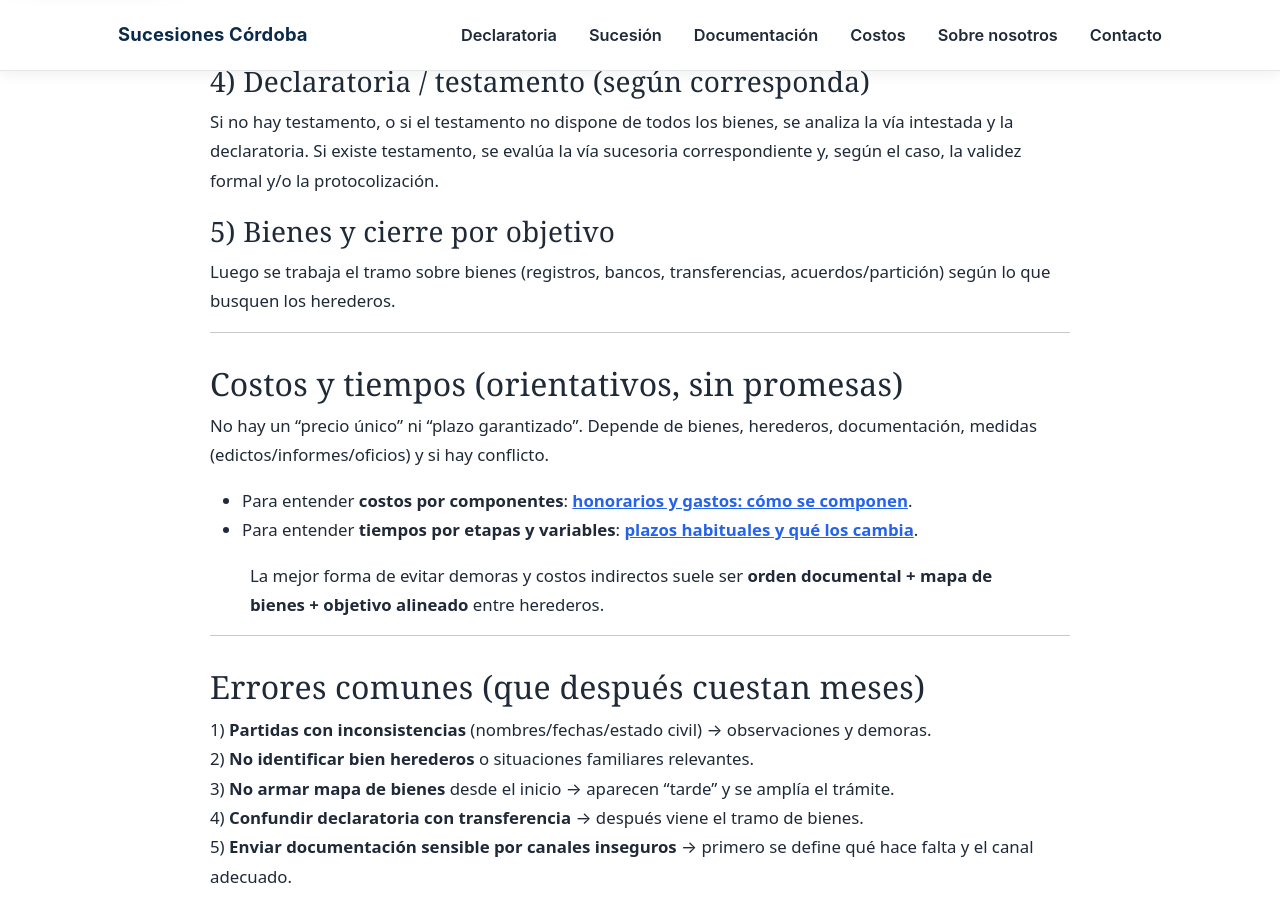
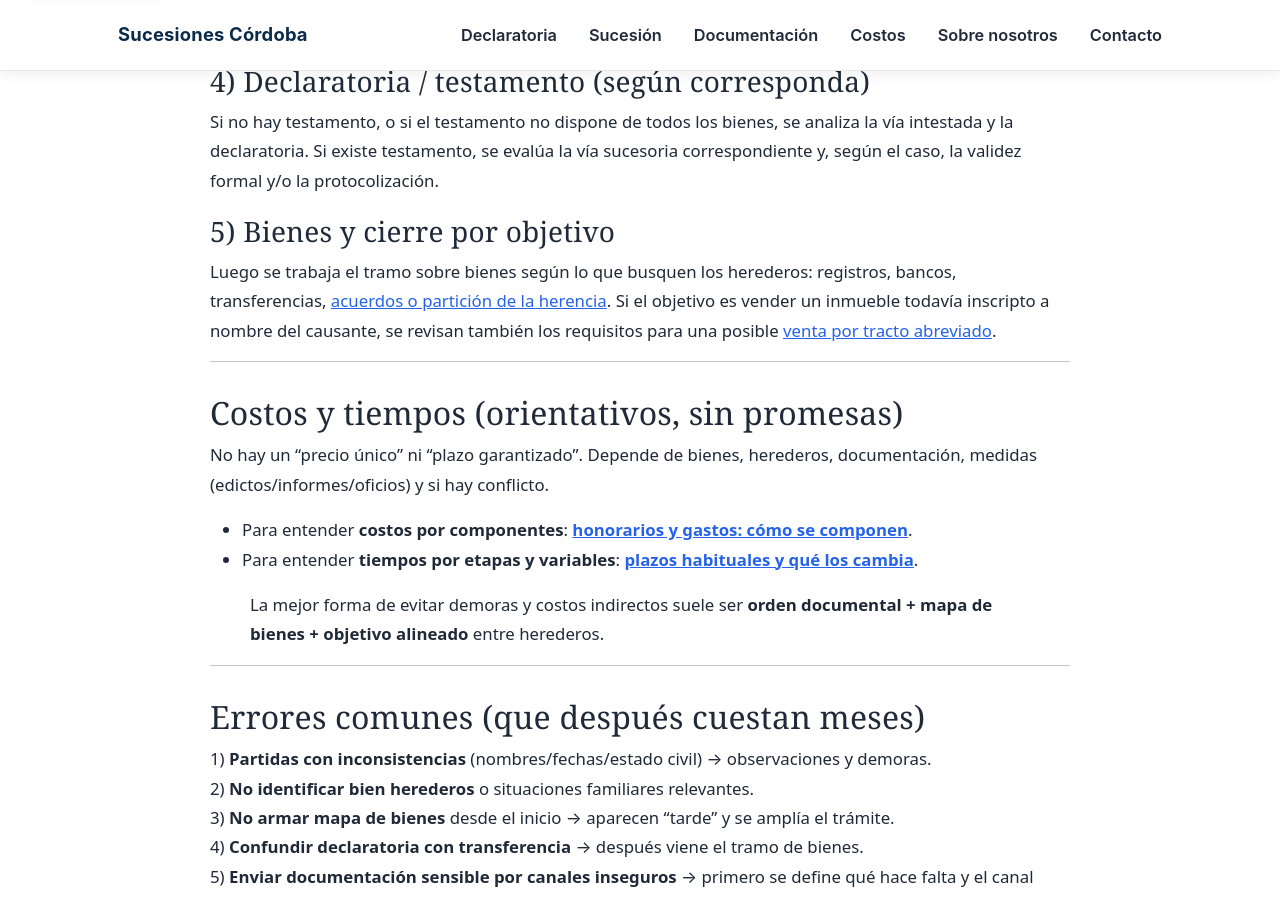
Before and after one commit to Elitedomainsx/sucesionescordoba, a Jekyll site: the page built from abogado-sucesiones-cordoba.md, in a window 1280 px wide and 900 px high, scrolled down 3817 px. Built offline with Jekyll 4.4.1, drawn with Linux system fonts in a browser that asks for light colours.

Commit message:
Reforzar enlaces hacia tracto y partición

```diff
--- a/abogado-sucesiones-cordoba.md
+++ b/abogado-sucesiones-cordoba.md
@@ -110,7 +110,7 @@ Se inicia el trámite y se hace el seguimiento ordenado, respondiendo observacio
 Si no hay testamento, o si el testamento no dispone de todos los bienes, se analiza la vía intestada y la declaratoria. Si existe testamento, se evalúa la vía sucesoria correspondiente y, según el caso, la validez formal y/o la protocolización.
 
 ### 5) Bienes y cierre por objetivo
-Luego se trabaja el tramo sobre bienes (registros, bancos, transferencias, acuerdos/partición) según lo que busquen los herederos.
+Luego se trabaja el tramo sobre bienes según lo que busquen los herederos: registros, bancos, transferencias, [acuerdos o partición de la herencia](/particion-herencia-cordoba/). Si el objetivo es vender un inmueble todavía inscripto a nombre del causante, se revisan también los requisitos para una posible [venta por tracto abreviado](/tracto-abreviado-cordoba/).
 
 ---
 
```
